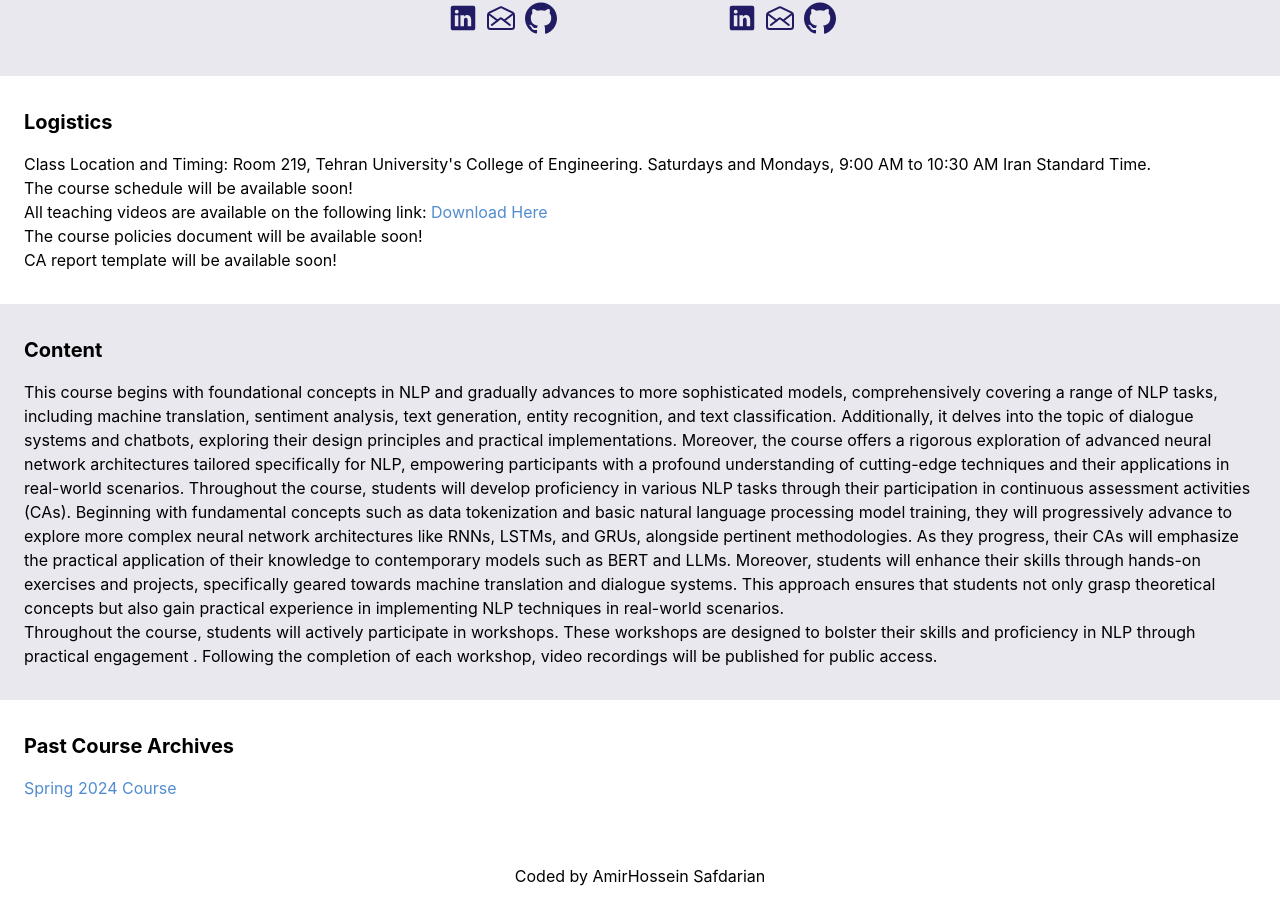
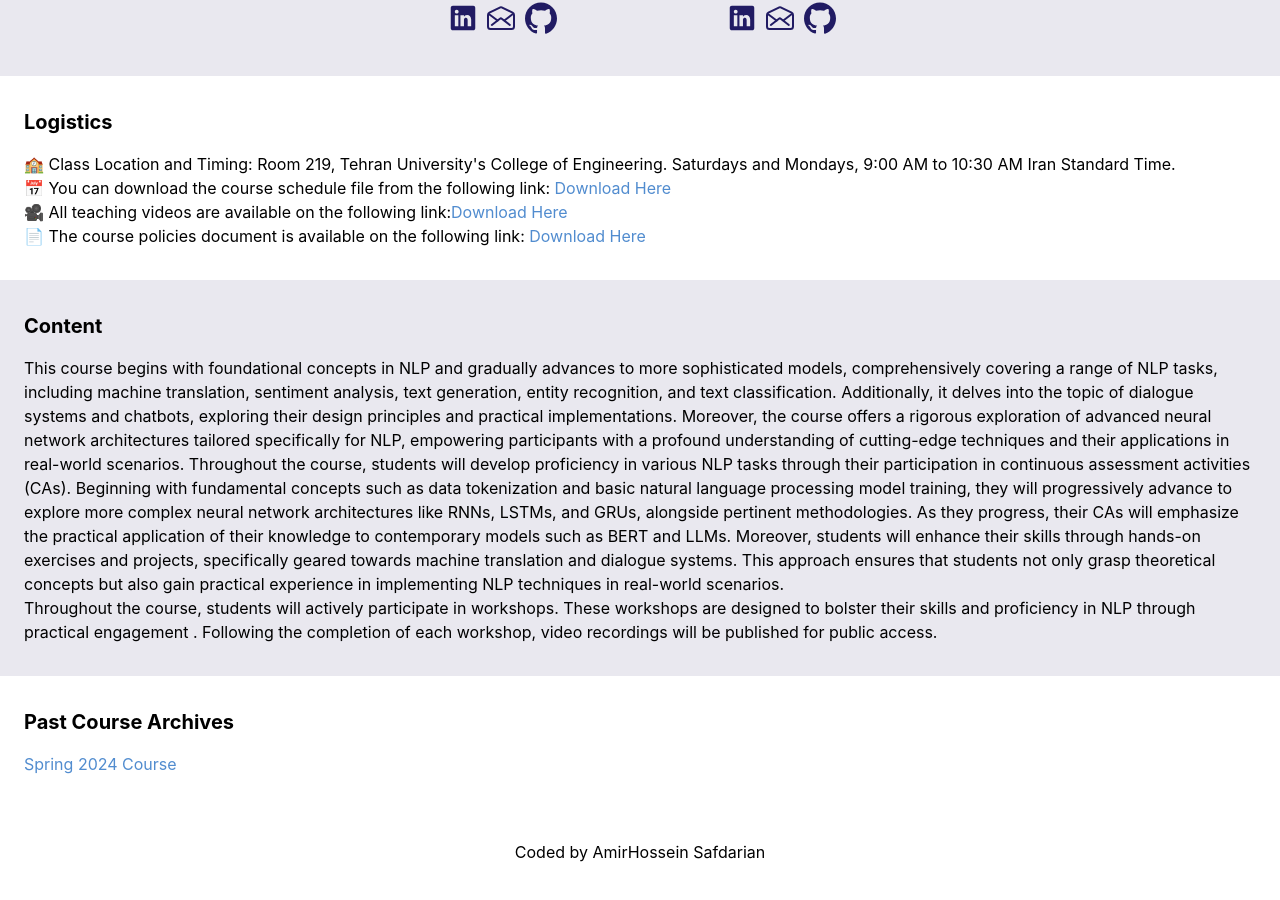
Before and after one commit to nlp-ut/nlp-ut.github.io, a React (Create React App) app: page / in a window 1280 px wide. Shown: the part 1904-2804 px from the top of the page. After the commit the page ends 2780 px from the top, so only its background shows below. Built offline with nearby package versions, Linux system fonts and the light colour scheme.

Commit message:
complete logistics fall 2024

```diff
--- a/src/pages/main_1403.js
+++ b/src/pages/main_1403.js
@@ -301,11 +301,39 @@ const CoursePage1403 = (props) => {
         <div className="container">
           <h1 className="font-bold text-xl">Logistics</h1>
           <p className="mt-4">
+          🏫
           Class Location and Timing: Room 219, Tehran University's College of Engineering. Saturdays and Mondays, 9:00 AM to 10:30 AM Iran Standard Time. <br />
-          The course schedule will be available soon! <br/>
-          All teaching videos are available on the following link: <a style={{color: "#518ccf"}} href="https://www.aparat.com/UT_NLP/">Download Here</a> <br />
-          The course policies document will be available soon!<br/>
-          CA report template will be available soon!<br/>
+
+          📅
+          You can download the course schedule file from the following link:{" "}
+            <a
+              style={{ color: "#518ccf" }}
+              href="https://drive.google.com/drive/folders/1xutGEyU6L4bJLKXpjudBPyOFPX1BbonM?usp=sharing"
+            >
+              Download Here
+            </a>
+            <br />
+
+          🎥
+          All teaching videos are available on the following link:
+          <a
+            style={{color: "#518ccf"}}
+            href="https://www.aparat.com/UT_NLP/"
+          >
+              Download Here
+          </a>
+          <br />
+
+          📄
+          The course policies document is available on the following link:{" "}
+          <a
+            style={{ color: "#518ccf" }}
+            href="https://drive.google.com/drive/folders/1ZG8H_a0LGIpBuJ1xd4QyiHSjAy7SEeLr?usp=sharing"
+          >
+            Download Here
+          </a>{" "}
+          <br/>
+
           </p>
         </div>
       </section>
```
